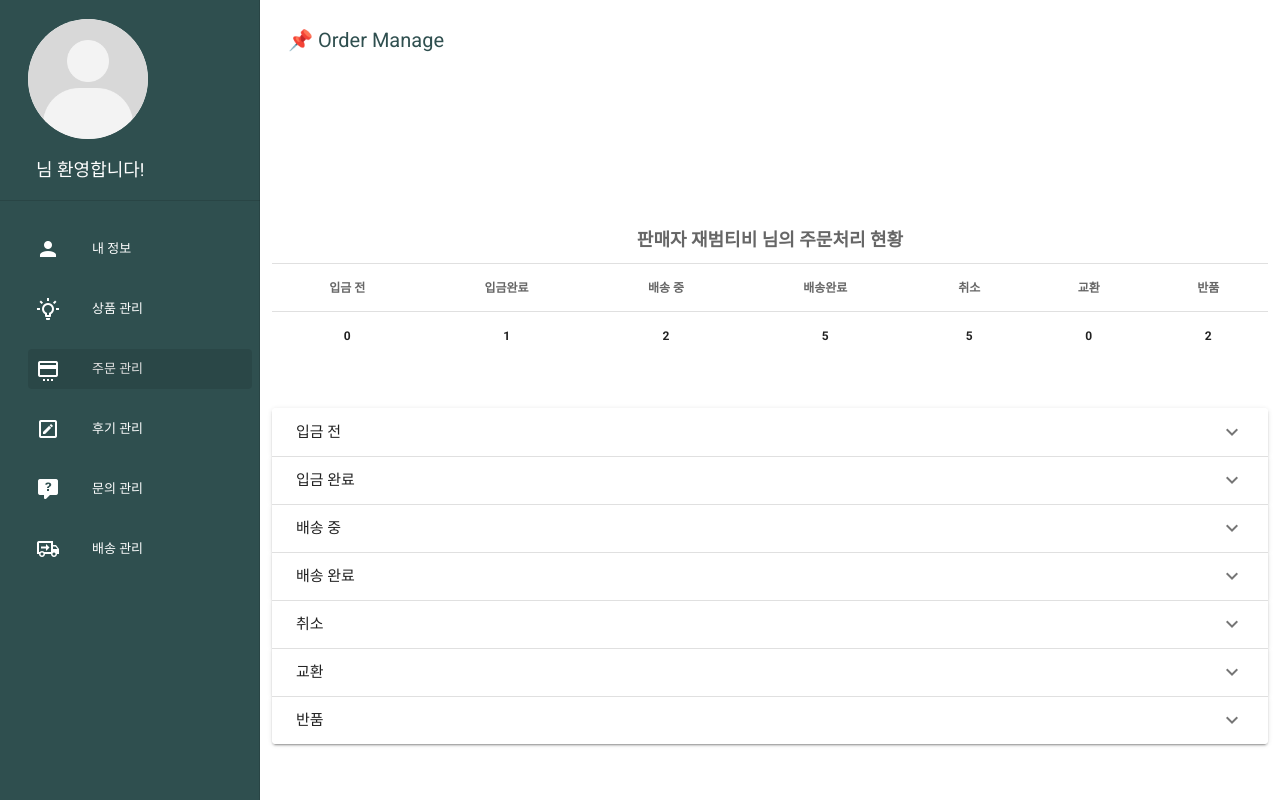
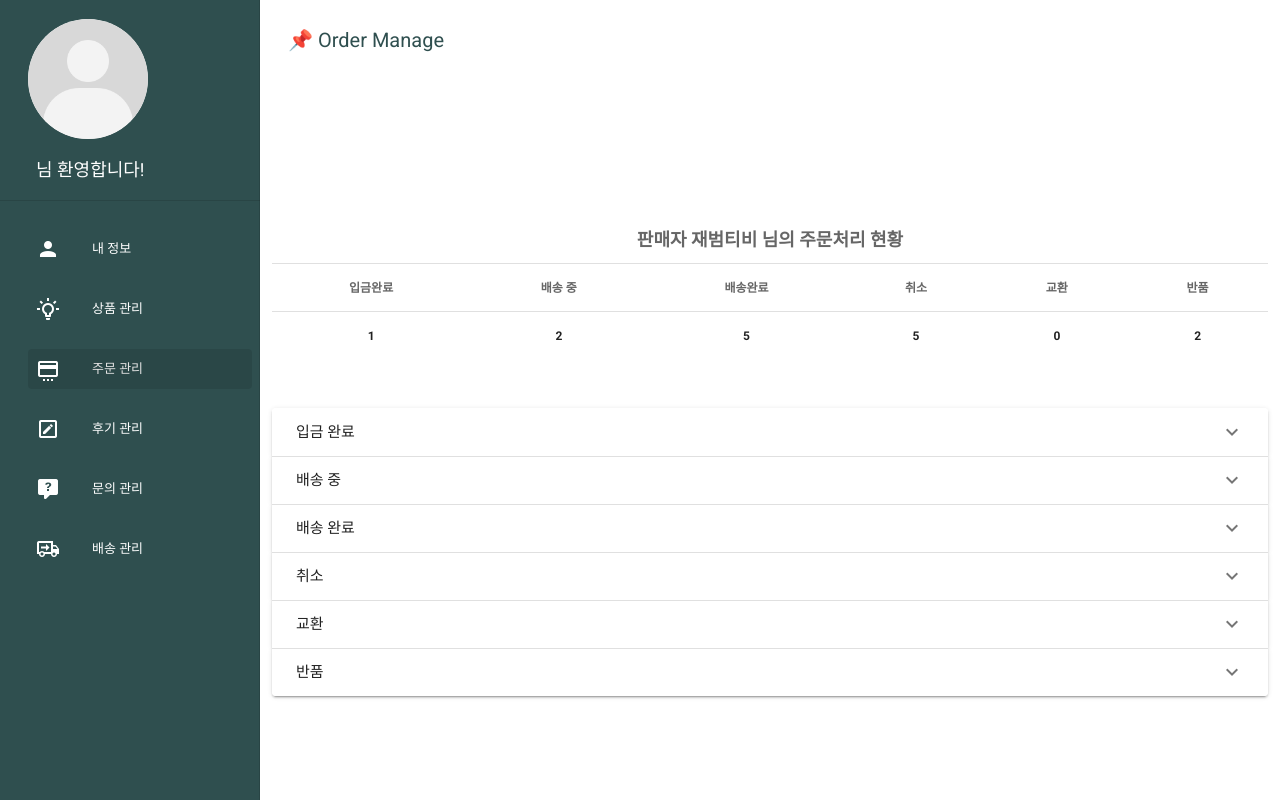
Before and after one commit to EDDI-RobotAcademy/Eddi-T1, a Vue app in the folder vue/frontend/: page /order-manage in a window 1280 px wide. Built offline with nearby package versions, Linux system fonts and the light colour scheme.

Commit message:
remove: [임재범] 판매자 주문관리 페이지 UI [DIY-SALES-WEB-UI 16]

```diff
--- a/vue/frontend/src/components/orderStatus/OrderStatusChangeButton.vue
+++ b/vue/frontend/src/components/orderStatus/OrderStatusChangeButton.vue
@@ -33,7 +33,7 @@ export default {
   data (){
     return{
       orderStatusList: [
-        { title: '입금 전'},
+
         { title: '입금 완료'},
         { title: '배송 중'},
         { title: '배송 완료'},
--- a/vue/frontend/src/components/seller/OrderManageForm.vue
+++ b/vue/frontend/src/components/seller/OrderManageForm.vue
@@ -27,9 +27,7 @@
       <template v-slot:default>
         <thead>
         <tr>
-          <th class="text-center">
-            입금 전
-          </th>
+
           <th class="text-center">
             입금완료
           </th>
@@ -52,9 +50,7 @@
         </thead>
         <tbody>
         <tr>
-          <th class="text-center">
-            {{beforeDepositAmount}}
-          </th>
+
           <th class="text-center">
             {{afterDepositAmount}}
           </th>
@@ -81,8 +77,8 @@
 
     <v-expansion-panels focusable>
 
-      <!--입금 전-->
-      <OrderStatusForm :status="beforeDeposit" :product-lists="beforeDepositList"></OrderStatusForm>
+
+
 
       <!--입금 완료-->
       <OrderStatusForm :status="afterDeposit" :product-lists="afterDepositList"></OrderStatusForm>
```
